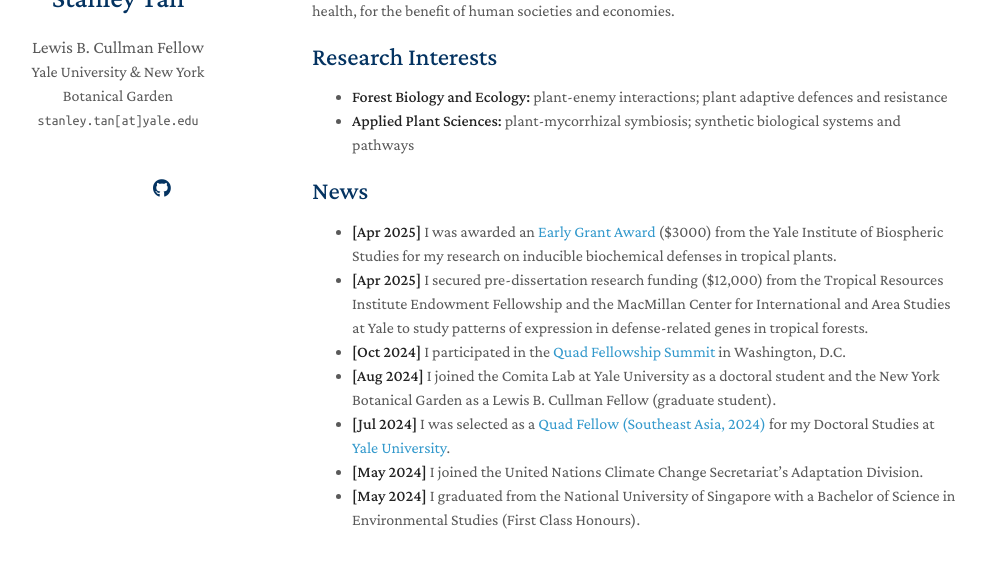
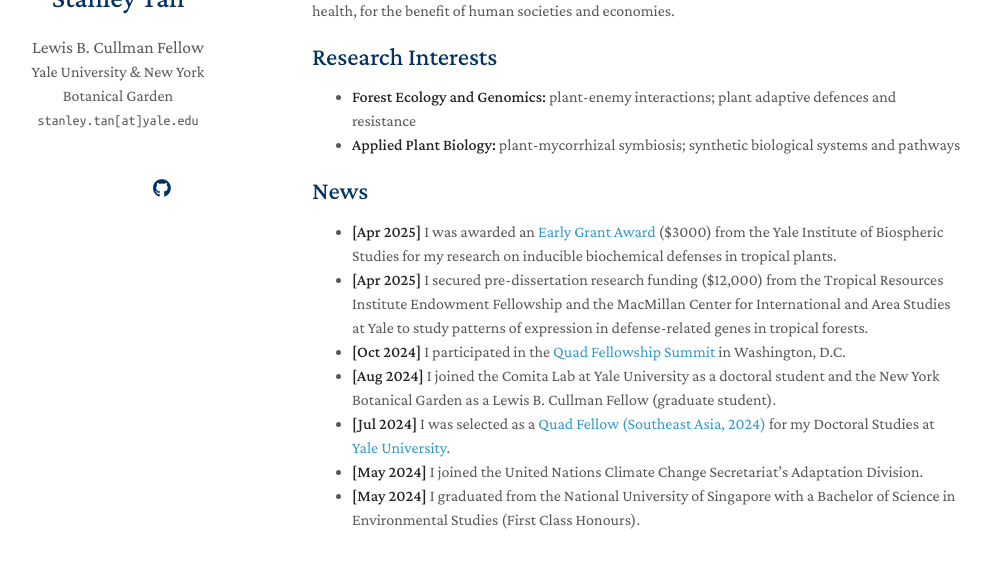
Before and after one commit to stanleytansx/stanleytansx.github.io, a Jekyll site: the page built from index.md, in a window 1280 px wide, cut to the strip 206-774 px from the top of the page. Shown: the whole strip, without its empty margins (158-1149 px from the left). Built offline with Jekyll 4.4.1, drawn with Linux system fonts in a browser that asks for light colours; nearby versions of some CDN libraries; a style sheet for code colours, icons or effects is not loaded; our own code applies the rules of GitHub Pages for plain Markdown files.

Commit message:
Update index.md

```diff
--- a/index.md
+++ b/index.md
@@ -9,8 +9,8 @@ Using field experiments and computational genomics, I study plant defenses again
 
 ## Research Interests
 
-- **Forest Biology and Ecology:** plant-enemy interactions; plant adaptive defences and resistance
-- **Applied Plant Sciences:** plant-mycorrhizal symbiosis; synthetic biological systems and pathways
+- **Forest Ecology and Genomics:** plant-enemy interactions; plant adaptive defences and resistance
+- **Applied Plant Biology:** plant-mycorrhizal symbiosis; synthetic biological systems and pathways
 
 ## News
 
```
